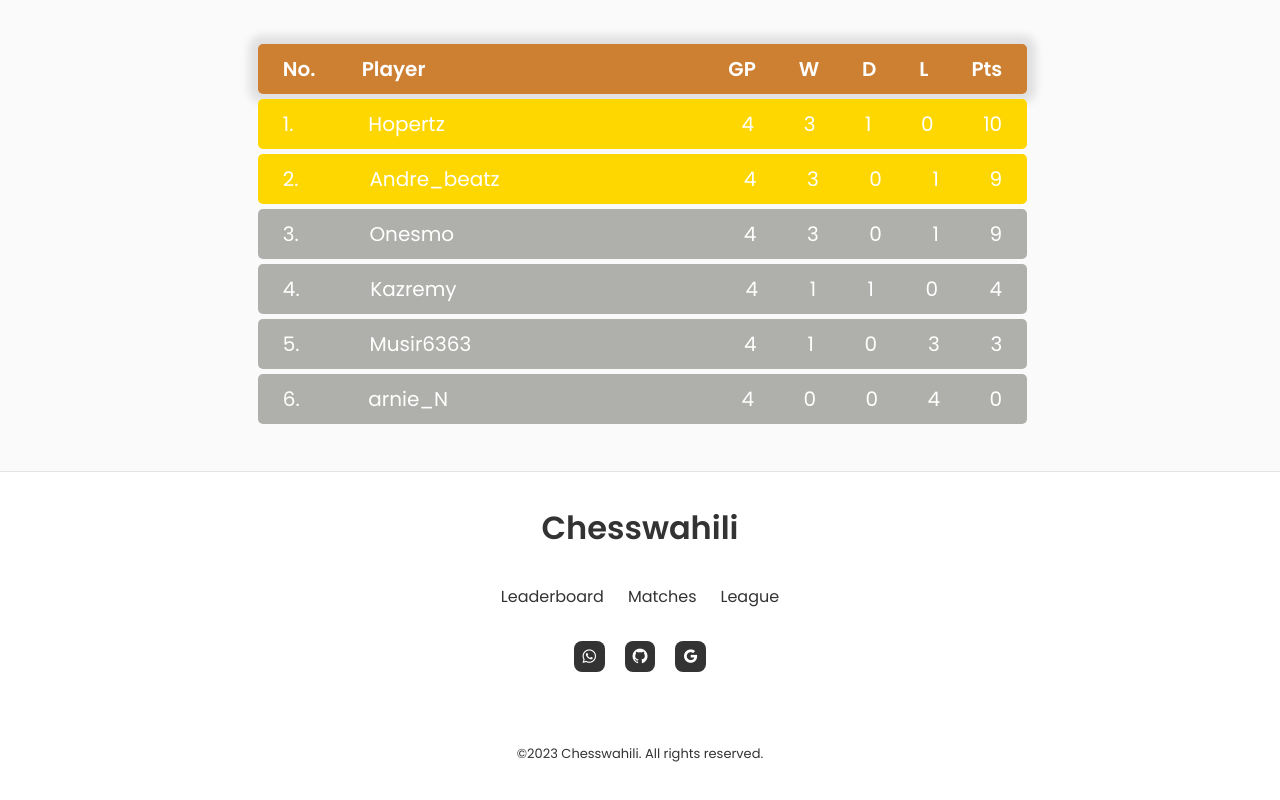
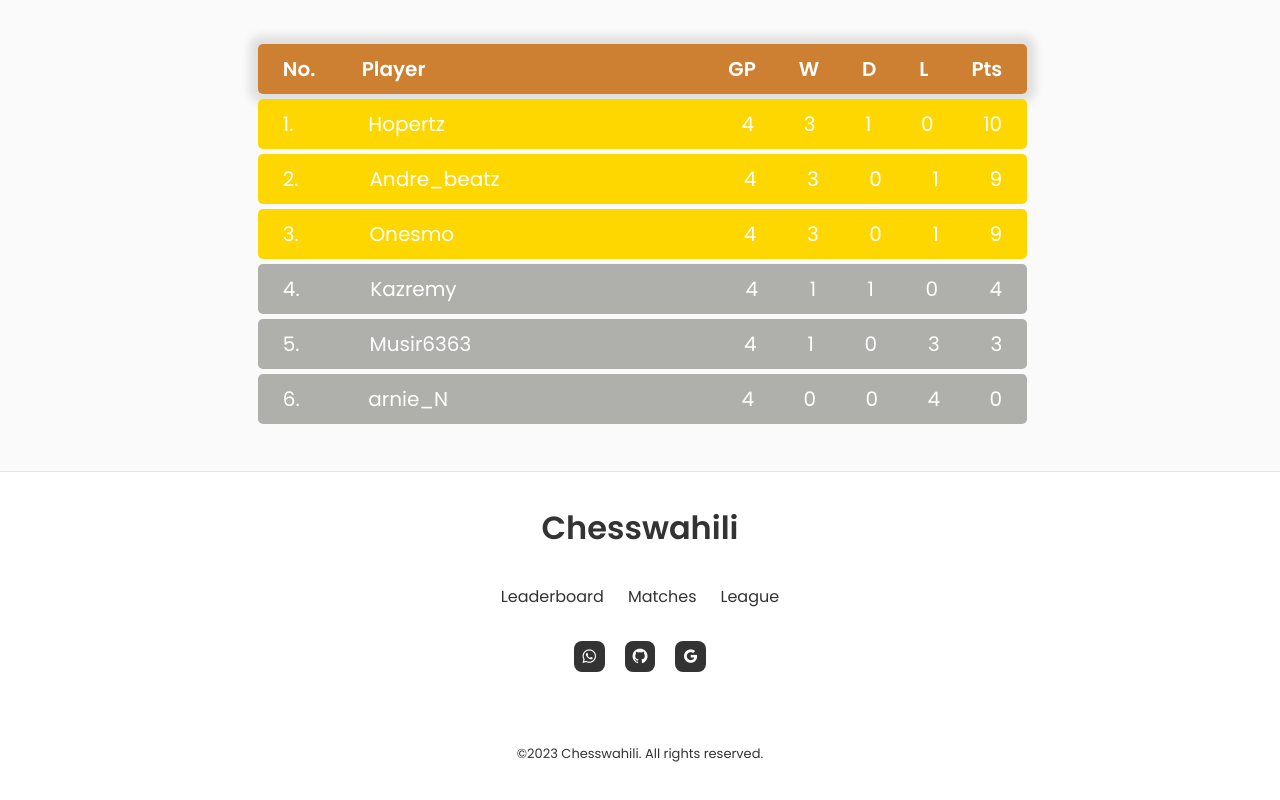
Before and after one commit to swahili-chess/swahilichess, a React (Create React App) app: page / in a window 1280 px wide. Shown: the part 2048-2848 px from the top of the page. Built offline with nearby package versions, Linux system fonts and the light colour scheme; no server answers.

Commit message:
Update meta tag content

```diff
--- a/src/components/league/Table.jsx
+++ b/src/components/league/Table.jsx
@@ -38,7 +38,7 @@ const Table = () => {
                                 <div class="col col-7">9</div>
                             </li>
 
-                            <li class="table-row">
+                            <li class="table-row1">
                                 <div class="col col-1">3.</div>
                                 <div class="col col-2">Onesmo</div>
                                 <div class="col col-3">4</div>
```
